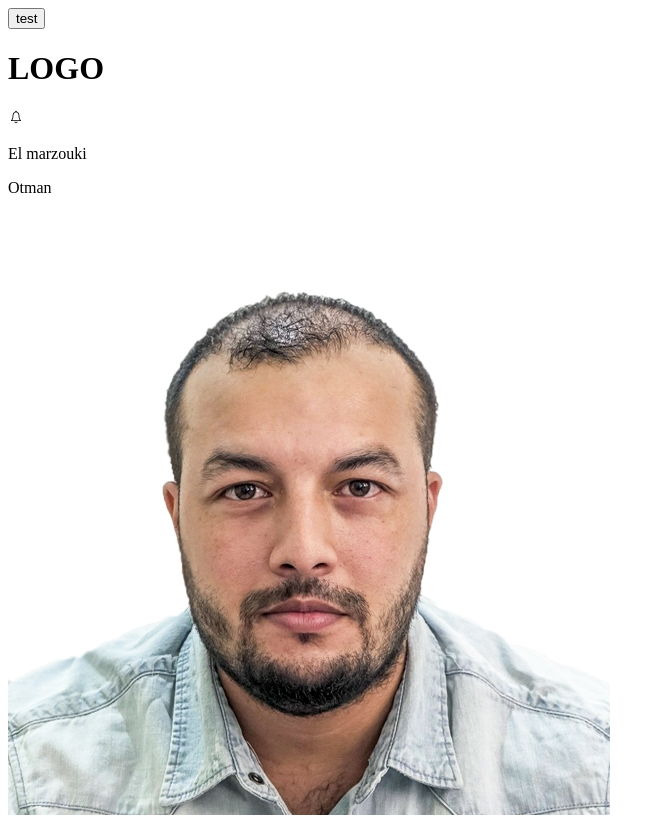
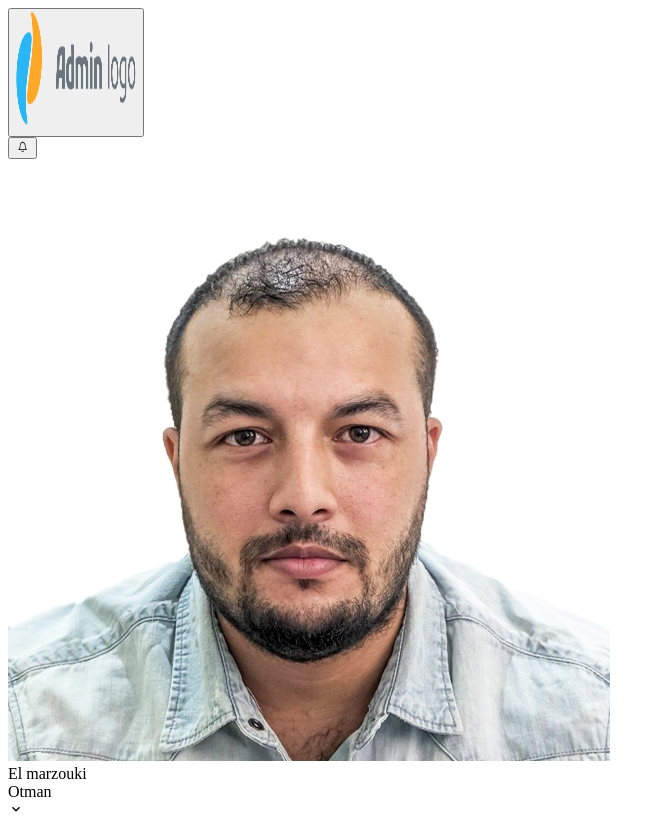
Before and after one commit to Otmanmarzouki/sport-reservation-fix-unorganised, a Next.js app: page /home in a window 1280 px wide. Shown: the top 817 px of the page, without its empty margins (0-665 px from the left). Built offline with nearby package versions, Linux system fonts and the light colour scheme.

Commit message:
improve header

```diff
--- a/pages/Layout/Header.jsx
+++ b/pages/Layout/Header.jsx
@@ -1,43 +1,32 @@
 import React from "react";
 import { IoIosNotificationsOutline } from "react-icons/io";
 import { MdKeyboardArrowDown } from "react-icons/md";
+import Image from "next/image";
+import logo from "@/public/img/logo.png";
+import avatar from "@/public/img/avatar.jpg";
 
 export default function Header({ handleToggle }) {
   return (
-    <>
-      <div className="flex flex-row bg-white h-14 justify-between px-5">
-        <div className="flex items-center text-black  text-xl font-bold">
-          <button onClick={handleToggle}>test </button>
-          <h1>LOGO</h1>
+    <header className="flex items-center justify-between bg-white h-16 px-5 shadow-lg">
+      <button onClick={handleToggle} className="focus:outline-none">
+        <Image src={logo} width={120} height={120} alt="logo" />
+      </button>
+      <div className="flex items-center space-x-4">
+        <div className="relative">
+          <button className="text-black focus:outline-none">
+            <IoIosNotificationsOutline className="text-xl" />
+          </button>
+          <div className="absolute top-0 right-0 h-3 w-3 bg-blue-600 rounded-full"></div>
         </div>
-        <div className="flex flex-row">
-          <div className="flex flex-row space-x-2 lg:space-x-10">
-            <div className="flex flex-row space-x-3">
-              <div className="flex  justify-center items-center lg:text-xl text-black">
-                <IoIosNotificationsOutline />
-                <div className=" relative">
-                  <div className="absolute bottom-0 left-auto right-0 top-0  inline-block  rounded-full bg-blue-600 p-1 text-xs"></div>
-                </div>
-              </div>
-
-              <div className=" hidden lg:flex flex-col justify-center ">
-                <div className="flex text-black text-xs">
-                  <p>El marzouki</p>
-                </div>
-                <div className="flex text-black text-xs">
-                  <p>Otman</p>
-                </div>
-              </div>
-            </div>
-            <div className="flex flex-row lg:space-x-3 justify-center items-center">
-              <img src="/img/ProfilePhoto.jpg" className=" lg:h-14 lg:w-14  w-9 h-9 rounded-full" />
-              <div className="flex justify-center items-center  text-blue-600">
-                <MdKeyboardArrowDown />
-              </div>
-            </div>
+        <div className="flex items-center space-x-2">
+          <Image src={avatar} className="h-12 w-12 rounded-full" alt="User Avatar" />
+          <div className="flex flex-col justify-center">
+            <div className="text-black text-sm font-semibold">El marzouki</div>
+            <div className="text-gray-600 text-xs">Otman</div>
           </div>
+          <MdKeyboardArrowDown className="text-blue-600 h-6 w-6" />
         </div>
       </div>
-    </>
+    </header>
   );
 }
```
Also changed, not shown: public/img/avatar.jpg (renamed from public/img/ProfilePhoto.jpg), public/img/logo.png (added).
